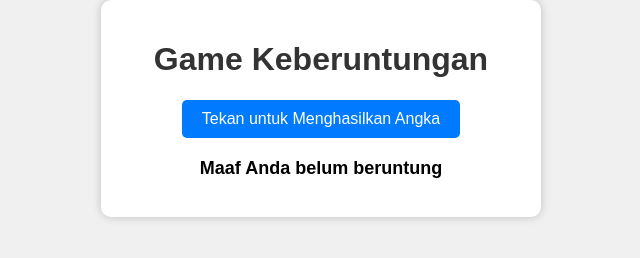
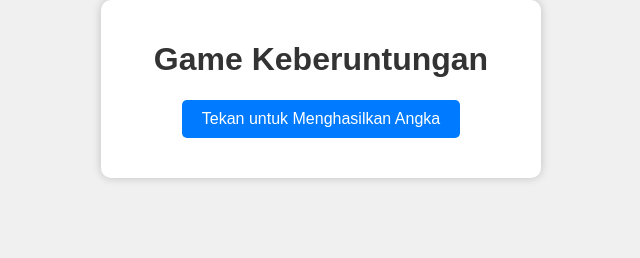
Before and after one commit to tailwind-id/tailwind-id.github.io, a plain HTML site: page judol/index.html in a window 1280 px wide. Both pictures are taken after a click on the button "Tekan untuk Menghasilkan Angka". Shown: the whole page, without its empty margins (319-959 px from the left). Drawn offline with Linux system fonts and the light colour scheme.

Commit message:
Update index.html

```diff
--- a/judol/index.html
+++ b/judol/index.html
@@ -5,7 +5,7 @@
   <meta name="viewport" content="width=device-width, initial-scale=1.0">
   <title>Game Keberuntungan</title>
   <style>
-    body {
+   body {
       font-family: Arial, sans-serif;
       background-color: #f0f0f0;
       text-align: center;
@@ -86,6 +86,11 @@
       // Menampilkan pesan hasil
       resultMessage.textContent = message;
     });
+
+    // Menambahkan event listener untuk mereset pesan saat tombol ditekan lagi
+    generateButton.addEventListener("click", function () {
+      resultMessage.textContent = "";
+    });
   </script>
 </body>
 </html>
```
